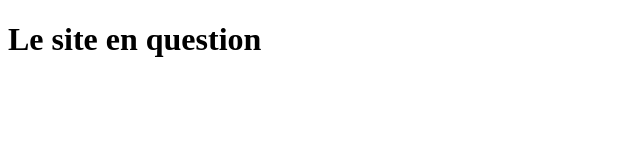
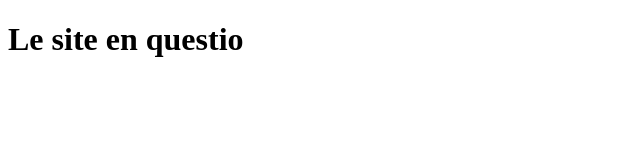
Before and after one commit to PrimoroNEWS/Site-Famille, a plain HTML site: page index.html in a window 1280 px wide. Shown: the full height of the page, 0-640 px from the left. Drawn offline with Linux system fonts and the light colour scheme.

Commit message:
Update index.html

```diff
--- a/index.html
+++ b/index.html
@@ -6,6 +6,6 @@
     <title>Document</title>
 </head>
 <body>
-    <h1>Le site en question</h1>
+    <h1>Le site en questio</h1>
 </body>
 </html>
```
